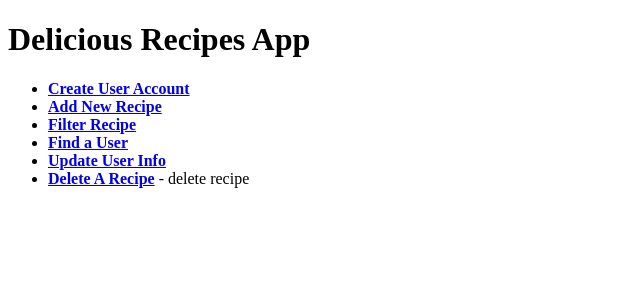
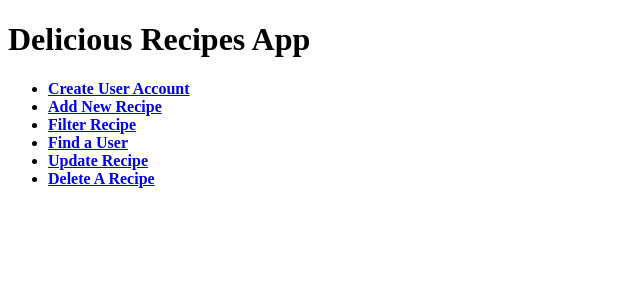
Before and after one commit to CPSC304GP33/Recipes, a PHP site: page / in a window 1280 px wide. Shown: the top 300 px of the page, without its empty margins (0-640 px from the left). Run offline with PHP 8.4, Linux system fonts and the light colour scheme.

Commit message:
minor changes to sub pages names

```diff
--- a/index.php
+++ b/index.php
@@ -27,10 +27,10 @@
         <a href="findUser.php"><strong>Find a User</strong></a>
       </li>
       <li>
-         <a href="update.php"><strong>Update User Info</strong></a>
+         <a href="update.php"><strong>Update Recipe</strong></a>
       </li>
       <li>
-      <a href="delete.php"><strong>Delete A Recipe</strong></a> - delete recipe
+      <a href="delete.php"><strong>Delete A Recipe</strong></a>
       </li>
     </ul>
 
```
